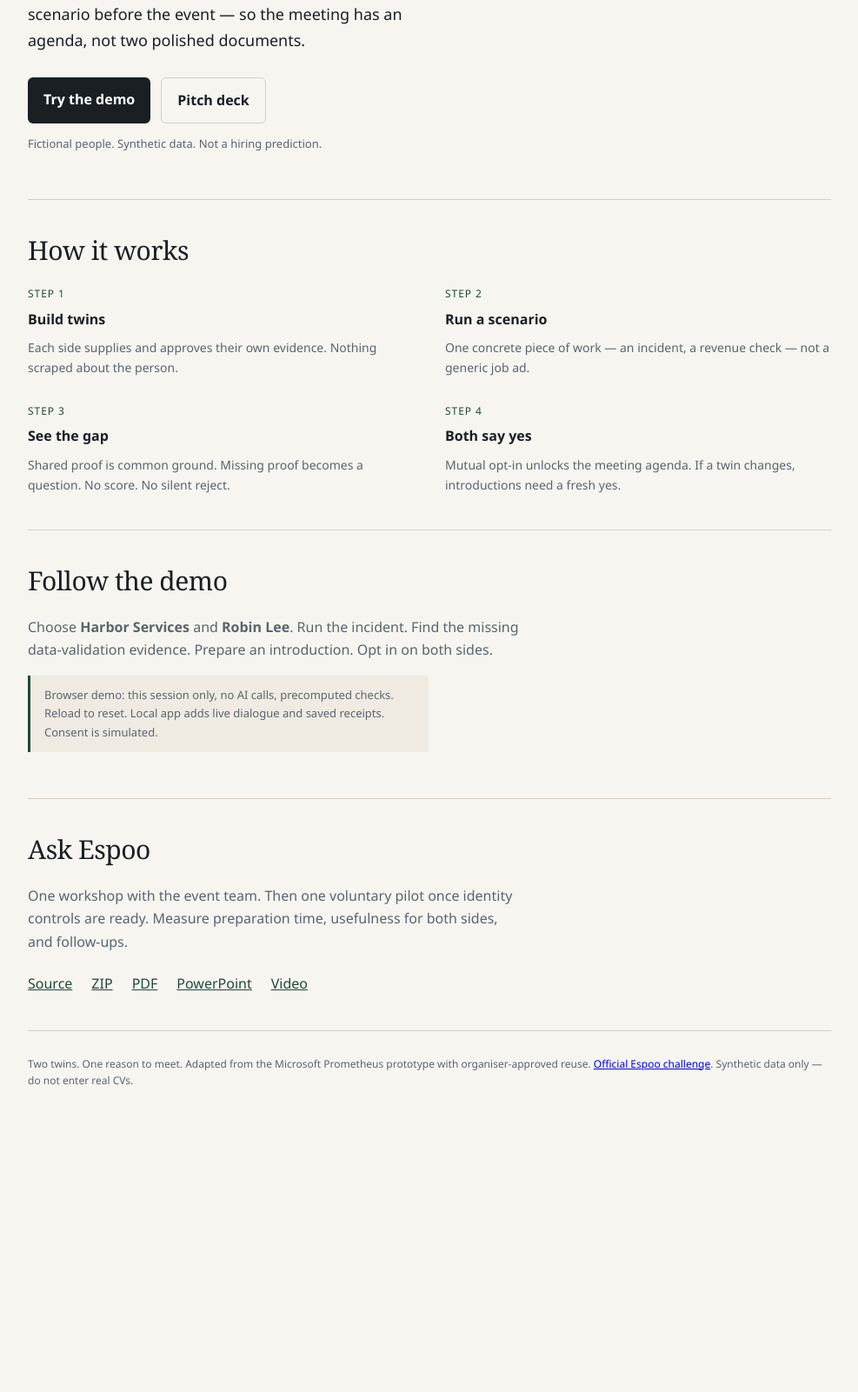
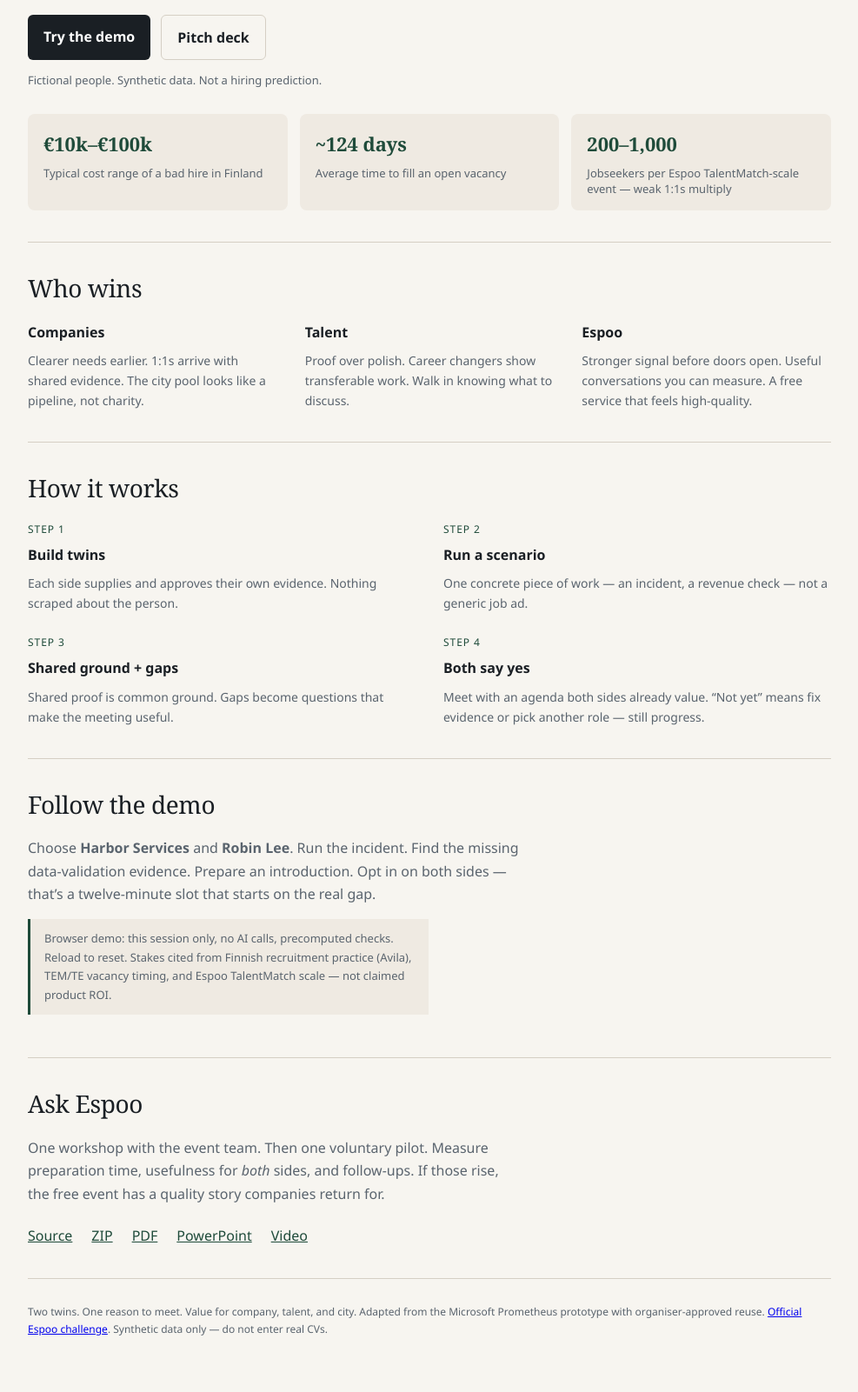
Before and after one commit to Abdullah12has/commonground-espoo, a plain HTML site: page submission/site/index.html in a window 1280 px wide. Shown: the part 565-2166 px from the top of the page at 87% size, without its empty margins (146-1133 px from the left). Before the commit the page ends 1896 px from the top, so only its background shows below. Drawn offline with Linux system fonts and the light colour scheme.

Commit message:
Add positive-sum value prop to CommonGround pitch

```diff
--- a/submission/site/index.html
+++ b/submission/site/index.html
@@ -2,8 +2,8 @@
 <html lang="en">
 <meta charset="utf-8">
 <meta name="viewport" content="width=device-width,initial-scale=1">
-<title>CommonGround — two twins, one reason to meet</title>
-<meta name="description" content="When AI writes both sides, start with a better question. CommonGround prepares recruitment-event conversations for City of Espoo.">
+<title>CommonGround — better first conversations</title>
+<meta name="description" content="Make every twelve minutes at Espoo recruitment events worth showing up for. Shared agendas for companies, talent, and the city.">
 <style>
   :root {
     --bg: #f7f5f0;
@@ -12,6 +12,7 @@
     --line: #d5cfc4;
     --accent: #1f4b3a;
     --btn: #1a1f24;
+    --card: #efeae2;
   }
   * { box-sizing: border-box; }
   body { margin: 0; background: var(--bg); color: var(--ink); font: 16px/1.65 "IBM Plex Sans", "Segoe UI", sans-serif; }
@@ -19,29 +20,33 @@
   nav { display: flex; justify-content: space-between; align-items: baseline; border-bottom: 1px solid var(--line); }
   .brand { font-family: Georgia, "Times New Roman", serif; font-weight: 700; font-size: 22px; letter-spacing: -0.5px; }
   .tag { font-size: 12px; color: var(--muted); }
-  .hero { padding: 64px 0 40px; }
+  .hero { padding: 56px 0 28px; }
   .kicker { font-size: 12px; letter-spacing: 0.14em; text-transform: uppercase; color: var(--accent); }
-  h1 { font: normal clamp(40px, 6vw, 68px)/1.05 Georgia, serif; letter-spacing: -1.5px; margin: 18px 0 22px; max-width: 14ch; }
-  h2 { font: normal 30px/1.2 Georgia, serif; letter-spacing: -0.5px; margin: 0 0 22px; }
+  h1 { font: normal clamp(38px, 5.5vw, 62px)/1.06 Georgia, serif; letter-spacing: -1.4px; margin: 16px 0 20px; max-width: 16ch; }
+  h2 { font: normal 28px/1.2 Georgia, serif; letter-spacing: -0.4px; margin: 0 0 20px; }
   h3 { font-size: 16px; margin: 0 0 8px; }
   p { max-width: 62ch; color: var(--muted); }
-  .lead { font-size: 18px; color: var(--ink); max-width: 48ch; }
-  .actions { display: flex; gap: 12px; flex-wrap: wrap; margin: 28px 0 12px; }
+  .lead { font-size: 18px; color: var(--ink); max-width: 52ch; }
+  .actions { display: flex; gap: 12px; flex-wrap: wrap; margin: 26px 0 12px; }
   .button { padding: 12px 18px; border-radius: 6px; background: var(--btn); color: #fff; text-decoration: none; font-weight: 600; }
   .button.secondary { background: transparent; color: var(--ink); border: 1px solid var(--line); }
   .caption { font-size: 13px; color: var(--muted); }
-  .section { padding: 40px 0; border-top: 1px solid var(--line); }
-  .steps { display: grid; grid-template-columns: 1fr 1fr; gap: 28px 36px; }
-  .steps p { font-size: 14px; margin: 0; }
+  .stakes { display: grid; grid-template-columns: repeat(3, 1fr); gap: 14px; margin: 28px 0 8px; }
+  .stake { background: var(--card); padding: 16px 18px; border-radius: 8px; }
+  .stake strong { display: block; font-family: Georgia, serif; font-size: 22px; color: var(--accent); margin-bottom: 6px; }
+  .stake span { font-size: 13px; color: var(--muted); line-height: 1.4; display: block; }
+  .section { padding: 36px 0; border-top: 1px solid var(--line); }
+  .steps, .wins { display: grid; grid-template-columns: 1fr 1fr; gap: 24px 32px; }
+  .wins { grid-template-columns: 1fr 1fr 1fr; }
+  .steps p, .wins p { font-size: 14px; margin: 0; }
   .num { color: var(--accent); font-size: 12px; letter-spacing: 0.08em; text-transform: uppercase; margin-bottom: 6px; }
-  .note { border-left: 3px solid var(--accent); padding: 12px 16px; background: #efeae2; font-size: 13px; color: var(--muted); }
+  .note { border-left: 3px solid var(--accent); padding: 12px 16px; background: var(--card); font-size: 13px; color: var(--muted); }
   .downloads { display: flex; gap: 22px; flex-wrap: wrap; }
   .downloads a { color: var(--accent); }
   footer { padding: 28px 0 50px; font-size: 12px; color: var(--muted); border-top: 1px solid var(--line); }
-  @media (max-width: 650px) {
+  @media (max-width: 700px) {
     main, nav { padding: 20px; }
-    .hero { padding-top: 36px; }
-    .steps { grid-template-columns: 1fr; gap: 18px; }
+    .stakes, .steps, .wins { grid-template-columns: 1fr; }
     h1 { max-width: none; }
   }
 </style>
@@ -52,13 +57,36 @@
 <main>
   <section class="hero">
     <span class="kicker">Rethinking Recruitment</span>
-    <h1>When AI writes both sides, start with a better question.</h1>
-    <p class="lead">CommonGround gives company and talent a shared work scenario before the event — so the meeting has an agenda, not two polished documents.</p>
+    <h1>Make every twelve minutes worth showing up for.</h1>
+    <p class="lead">Espoo’s recruitment events still run on CVs and job ads — and AI writes both. CommonGround turns company needs and talent proof into a shared agenda before the room fills, so companies, talent, and the city all get signal instead of noise.</p>
     <div class="actions">
       <a class="button" href="demo.html">Try the demo</a>
       <a class="button secondary" href="CommonGround_Espoo_Pitch.pdf">Pitch deck</a>
     </div>
     <p class="caption">Fictional people. Synthetic data. Not a hiring prediction.</p>
+    <div class="stakes" aria-label="Stakes">
+      <div class="stake"><strong>€10k–€100k</strong><span>Typical cost range of a bad hire in Finland</span></div>
+      <div class="stake"><strong>~124 days</strong><span>Average time to fill an open vacancy</span></div>
+      <div class="stake"><strong>200–1,000</strong><span>Jobseekers per Espoo TalentMatch-scale event — weak 1:1s multiply</span></div>
+    </div>
+  </section>
+
+  <section class="section">
+    <h2>Who wins</h2>
+    <div class="wins">
+      <div>
+        <h3>Companies</h3>
+        <p>Clearer needs earlier. 1:1s arrive with shared evidence. The city pool looks like a pipeline, not charity.</p>
+      </div>
+      <div>
+        <h3>Talent</h3>
+        <p>Proof over polish. Career changers show transferable work. Walk in knowing what to discuss.</p>
+      </div>
+      <div>
+        <h3>Espoo</h3>
+        <p>Stronger signal before doors open. Useful conversations you can measure. A free service that feels high-quality.</p>
+      </div>
+    </div>
   </section>
 
   <section class="section">
@@ -76,26 +104,26 @@
       </div>
       <div>
         <div class="num">Step 3</div>
-        <h3>See the gap</h3>
-        <p>Shared proof is common ground. Missing proof becomes a question. No score. No silent reject.</p>
+        <h3>Shared ground + gaps</h3>
+        <p>Shared proof is common ground. Gaps become questions that make the meeting useful.</p>
       </div>
       <div>
         <div class="num">Step 4</div>
         <h3>Both say yes</h3>
-        <p>Mutual opt-in unlocks the meeting agenda. If a twin changes, introductions need a fresh yes.</p>
+        <p>Meet with an agenda both sides already value. “Not yet” means fix evidence or pick another role — still progress.</p>
       </div>
     </div>
   </section>
 
   <section class="section">
     <h2>Follow the demo</h2>
-    <p>Choose <strong>Harbor Services</strong> and <strong>Robin Lee</strong>. Run the incident. Find the missing data-validation evidence. Prepare an introduction. Opt in on both sides.</p>
-    <p class="note">Browser demo: this session only, no AI calls, precomputed checks. Reload to reset. Local app adds live dialogue and saved receipts. Consent is simulated.</p>
+    <p>Choose <strong>Harbor Services</strong> and <strong>Robin Lee</strong>. Run the incident. Find the missing data-validation evidence. Prepare an introduction. Opt in on both sides — that’s a twelve-minute slot that starts on the real gap.</p>
+    <p class="note">Browser demo: this session only, no AI calls, precomputed checks. Reload to reset. Stakes cited from Finnish recruitment practice (Avila), TEM/TE vacancy timing, and Espoo TalentMatch scale — not claimed product ROI.</p>
   </section>
 
   <section class="section">
     <h2>Ask Espoo</h2>
-    <p>One workshop with the event team. Then one voluntary pilot once identity controls are ready. Measure preparation time, usefulness for both sides, and follow-ups.</p>
+    <p>One workshop with the event team. Then one voluntary pilot. Measure preparation time, usefulness for <em>both</em> sides, and follow-ups. If those rise, the free event has a quality story companies return for.</p>
     <div class="downloads" style="margin-top:22px">
       <a href="https://github.com/Abdullah12has/commonground-espoo">Source</a>
       <a href="CommonGround_Source.zip">ZIP</a>
@@ -106,7 +134,7 @@
   </section>
 
   <footer>
-    Two twins. One reason to meet.
+    Two twins. One reason to meet. Value for company, talent, and city.
     Adapted from the Microsoft Prometheus prototype with organiser-approved reuse.
     <a href="https://hackjunction.app/participate/45/challenges/319">Official Espoo challenge</a>.
     Synthetic data only — do not enter real CVs.
```
Also changed, not shown: submission/site/transcript.html (+34 -6 lines), commonground_app/static/app.js, submission/video-script.txt, 2 other files.
